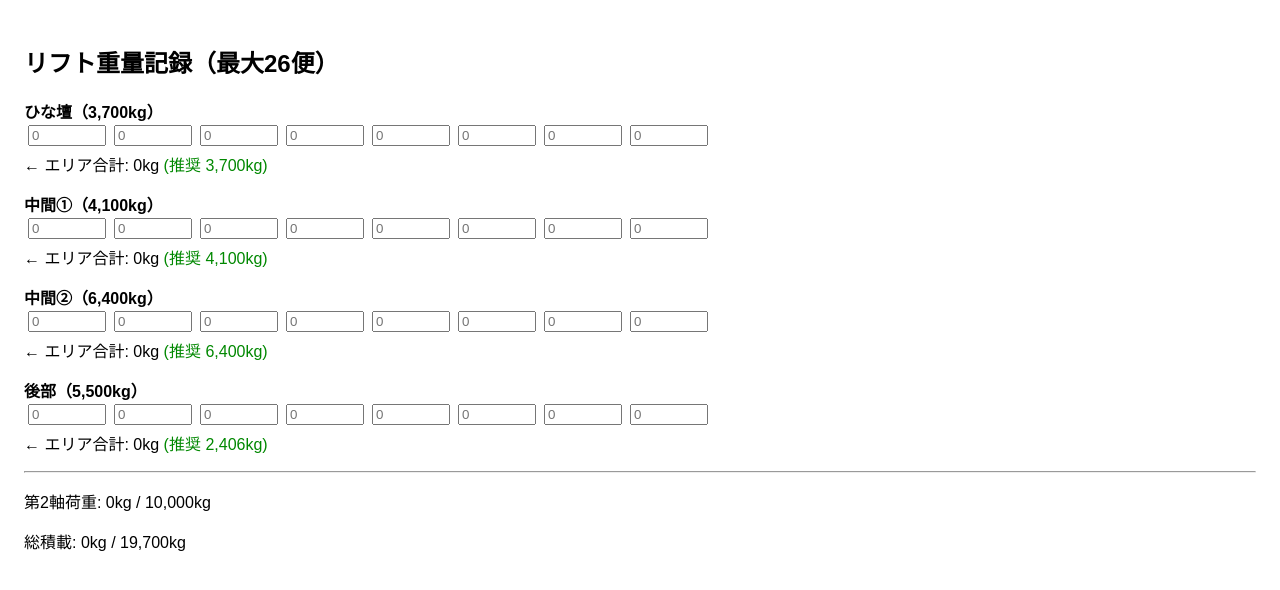
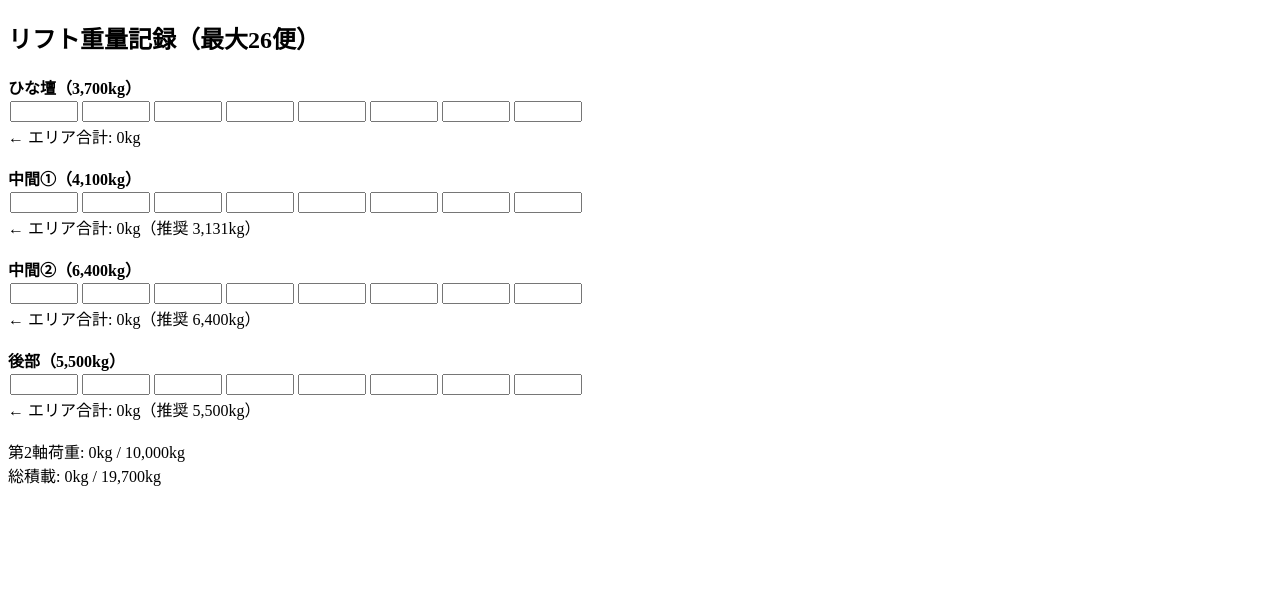
Before and after one commit to Toyotayusou1111/-, a React (Create React App) app: page / in a window 1280 px wide. Shown: the top 590 px of the page. Built offline with nearby package versions, Linux system fonts and the light colour scheme.

Commit message:
Update App.js

```diff
--- a/src/App.js
+++ b/src/App.js
@@ -1,133 +1,103 @@
 import React, { useState, useEffect } from "react";
 
-/* ========= 設定値（ここを実車仕様に合わせて変更する） ========= */
-const CAPACITIES   = [3700, 4100, 6400, 5500];     // ひな壇／中①／中②／後部
-const AXLE2_COEFF  = [0.45, 0.58, 0.66, 0.72];     // 各エリア→第2軸の影響係数
-const MAX_TOTAL    = 19700;                        // 総重量上限
-const MAX_AXLE2    = 10000;                        // 第2軸上限
-const SEATS_PER_AREA = 8;                          // 助手×4 + 運転×4
-const seatCoeff    = Array(SEATS_PER_AREA).fill(1);/* 位置係数があるなら書き換え */
-/* =============================================================== */
-
-const AREA_LABELS = ["ひな壇", "中間①", "中間②", "後部"];
+const AREA_NAMES = ["ひな壇", "中間①", "中間②", "後部"];
+const AREA_CAPACITY = [3700, 4100, 6400, 5500];     // 定格積載
+const AXLE2_COEFF = [0.45, 0.58, 0.66, 0.72];       // 第2軸への係数
+const MAX_TOTAL = 19700;
+const MAX_AXLE2 = 10000;
+const SEATS = 8;                                    // 各エリア入力欄数（助手4+運転4）
 
 export default function App() {
-  // 各エリア×各席の入力値
   const [weights, setWeights] = useState(
-    Array(4).fill().map(() => Array(SEATS_PER_AREA).fill(""))
+    Array(4).fill().map(() => Array(SEATS).fill(""))
   );
 
-  // 計算結果
-  const [areaTotals,   setAreaTotals]   = useState([0, 0, 0, 0]);
-  const [suggested,    setSuggested]    = useState([0, 0, 0, 0]);
-  const [axle2Total,   setAxle2Total]   = useState(0);
-  const [grandTotal,   setGrandTotal]   = useState(0);
+  const [areaTotals, setAreaTotals] = useState([0, 0, 0, 0]);
+  const [suggested, setSuggested] = useState([0, 0, 0, 0]);
+  const [axle2Total, setAxle2Total] = useState(0);
+  const [grandTotal, setGrandTotal] = useState(0);
 
-  /* -------- 入力変化時の再計算 -------- */
   useEffect(() => {
-    // 各エリアの合計
     const newAreaTotals = weights.map(area =>
-      area.reduce((sum, v, i) => sum + (+v || 0) * seatCoeff[i], 0)
+      area.reduce((sum, v) => sum + (+v || 0), 0)
     );
     setAreaTotals(newAreaTotals);
 
-    // 第2軸
-    const newAxle2 = newAreaTotals.reduce(
-      (sum, w, i) => sum + w * AXLE2_COEFF[i],
-      0
+    const axle2 = newAreaTotals.reduce(
+      (sum, w, i) => sum + w * AXLE2_COEFF[i], 0
     );
-    setAxle2Total(Math.round(newAxle2));
+    setAxle2Total(Math.round(axle2));
 
-    // 総重量
-    const newTotal = newAreaTotals.reduce((a, b) => a + b, 0);
-    setGrandTotal(newTotal);
+    const total = newAreaTotals.reduce((a, b) => a + b, 0);
+    setGrandTotal(total);
 
-    // 推奨積載量の計算
     setSuggested(
-      calcSuggestedWeights(newAreaTotals, newAxle2, newTotal)
+      calcSuggestedWeights(newAreaTotals, axle2, total)
     );
   }, [weights]);
 
-  /* -------- 推奨値計算ロジック -------- */
-  function calcSuggestedWeights(currentTotals, axle2Now, totalNow) {
+  const calcSuggestedWeights = (currTotals, axle2Now, totalNow) => {
     const s = [0, 0, 0, 0];
-
     let remTotal = MAX_TOTAL - totalNow;
     let remAxle2 = MAX_AXLE2 - axle2Now;
     if (remTotal <= 0 || remAxle2 <= 0) return s;
 
-    // まだ 0kg のエリアを影響係数が小さい順で埋める
-    const candidates = currentTotals
-      .map((w, i) => (w === 0 ? i : null))
-      .filter(i => i !== null)
-      .sort((a, b) => AXLE2_COEFF[a] - AXLE2_COEFF[b]);
-
-    for (const idx of candidates) {
-      const maxByCap   = CAPACITIES[idx];
-      const maxByAxle2 = remAxle2 / AXLE2_COEFF[idx];
-      const addable    = Math.floor(Math.min(maxByCap, remTotal, maxByAxle2));
-
-      s[idx]  = addable;
-      remTotal -= addable;
-      remAxle2 -= addable * AXLE2_COEFF[idx];
-
+    const priority = [3, 2, 1]; // 後部→中②→中①
+    for (const i of priority) {
+      if (currTotals[i] !== 0) continue;
+      const maxCap = AREA_CAPACITY[i];
+      const maxAxle2 = remAxle2 / AXLE2_COEFF[i];
+      const canAdd = Math.floor(Math.min(maxCap, remTotal, maxAxle2));
+      s[i] = canAdd;
+      remTotal -= canAdd;
+      remAxle2 -= canAdd * AXLE2_COEFF[i];
       if (remTotal <= 0 || remAxle2 <= 0) break;
     }
     return s;
-  }
+  };
 
-  /* -------- 入力ハンドラ -------- */
-  const handleChange = (areaIdx, seatIdx, val) => {
+  const handleChange = (areaIdx, seatIdx, value) => {
     setWeights(prev => {
       const next = prev.map(row => [...row]);
-      next[areaIdx][seatIdx] = val;
+      next[areaIdx][seatIdx] = value;
       return next;
     });
   };
 
-  /* ----------- 画面描画 ----------- */
   return (
-    <div style={{ padding: "1rem", fontFamily: "sans-serif" }}>
+    <div>
       <h2>リフト重量記録（最大26便）</h2>
 
-      {AREA_LABELS.map((label, areaIdx) => (
-        <div key={label} style={{ marginBottom: "1rem" }}>
-          <strong>
-            {label}（{CAPACITIES[areaIdx].toLocaleString()}kg）
-          </strong>
+      {AREA_NAMES.map((name, areaIdx) => (
+        <div key={areaIdx}>
+          <b>{name}（{AREA_CAPACITY[areaIdx].toLocaleString()}kg）</b>
           <br />
-
-          {/* 座席入力欄 */}
-          {weights[areaIdx].map((v, seatIdx) => (
+          {Array(SEATS).fill().map((_, seatIdx) => (
             <input
               key={seatIdx}
               type="number"
-              style={{ width: 70, margin: "2px 4px" }}
-              value={v}
-              placeholder="0"
+              value={weights[areaIdx][seatIdx]}
               onChange={e =>
                 handleChange(areaIdx, seatIdx, e.target.value)
               }
+              style={{ width: "60px", margin: "2px" }}
             />
           ))}
-
-          {/* 合計 + 推奨 */}
-          <div style={{ marginTop: 4 }}>
-            ← エリア合計: {areaTotals[areaIdx].toLocaleString()}kg
-            {areaTotals[areaIdx] === 0 && suggested[areaIdx] > 0 && (
-              <span style={{ color: "#008800" }}>
-                {" "}
-                (推奨 {suggested[areaIdx].toLocaleString()}kg)
-              </span>
-            )}
-          </div>
+          <br />
+          ← エリア合計: {areaTotals[areaIdx].toLocaleString()}kg
+          {areaTotals[areaIdx] === 0 && suggested[areaIdx] > 0 && (
+            <>（推奨 {suggested[areaIdx].toLocaleString()}kg）</>
+          )}
+          <br /><br />
         </div>
       ))}
 
-      <hr />
-
-      <p>第2軸荷重: {axle2Total.toLocaleString()}kg / {MAX_AXLE2.toLocaleString()}kg</p>
-      <p>総積載: {grandTotal.toLocaleString()}kg / {MAX_TOTAL.toLocaleString()}kg</p>
+      <div>
+        第2軸荷重: {axle2Total.toLocaleString()}kg / {MAX_AXLE2.toLocaleString()}kg
+      </div>
+      <div>
+        総積載: {grandTotal.toLocaleString()}kg / {MAX_TOTAL.toLocaleString()}kg
+      </div>
     </div>
   );
 }
```
